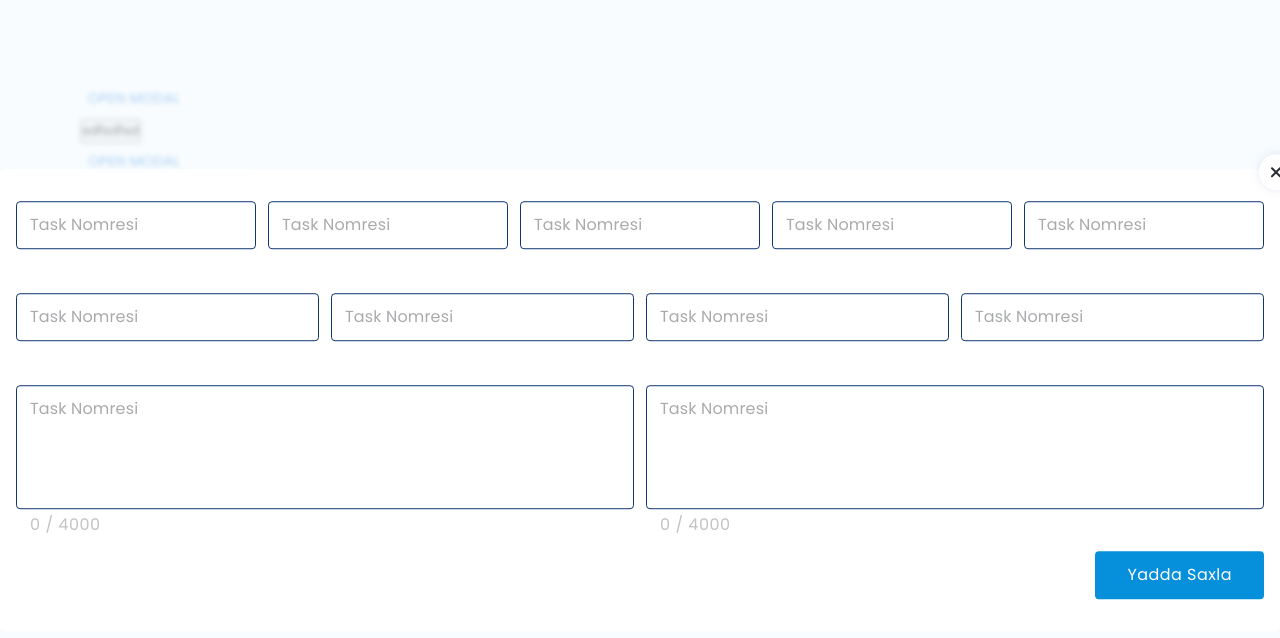
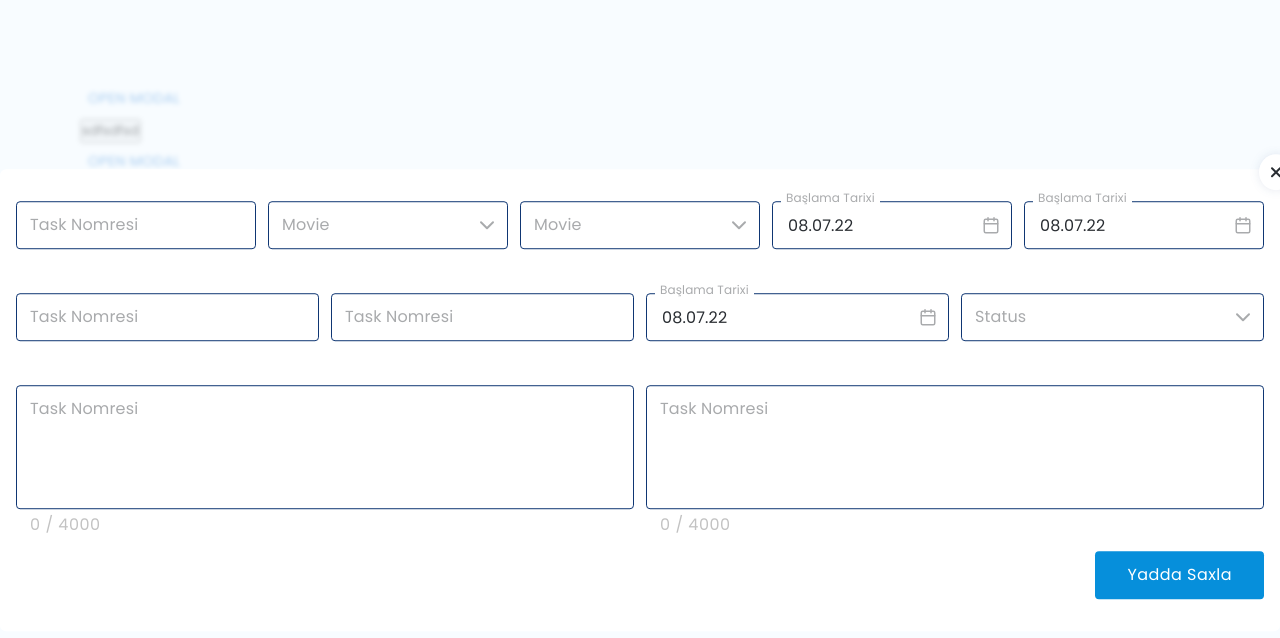
Before and after one commit to Asifdvp/Proejct-ITS, a React (Create React App) app: page / in a window 1280 px wide. Both pictures are taken after a click on the button "sdfsdfsd". Shown: the top 638 px of the page. Built offline with nearby package versions, Linux system fonts and the light colour scheme.

Commit message:
CreateModal

```diff
--- a/src/Components/Inputs/TextInput.tsx
+++ b/src/Components/Inputs/TextInput.tsx
@@ -9,6 +9,11 @@ const TextInput: React.FC<ITextInput> = ({
 }) => {
   return (
     <TextField
+    autoComplete="false"
+    inputProps={{
+      autocomplete: 'off',
+
+    }}
       fullWidth
       defaultValue= {disAble ? "Hello World" : null }
       placeholder={placeholder}
--- a/src/Components/Modals/CreatePlan/CreatePlan.tsx
+++ b/src/Components/Modals/CreatePlan/CreatePlan.tsx
@@ -25,17 +25,17 @@ const CreatePlan = () => {
 <TextInput placeholder={'1,2'} label={'Task Nomresi'} disAble={false}/>
 </Grid>
 <Grid item xs={2.4}>
-<TextInput placeholder={'1,2'} label={'Task Nomresi'} disAble={false}/>
+<SelectInput/>
+
 </Grid>
 <Grid item xs={2.4}>
-<TextInput placeholder={'1,2'} label={'Task Nomresi'} disAble={false}/>
+<SelectInput/>
 </Grid>
 <Grid item xs={2.4}>
-<TextInput placeholder={'1,2'} label={'Task Nomresi'} disAble={false}/>
+<DateInput/>
 </Grid>
 <Grid item xs={2.4}>
-<TextInput placeholder={'1,2'} label={'Task Nomresi'} disAble={false}/>
-</Grid>
+<DateInput/></Grid>
 
 
 
@@ -48,10 +48,10 @@ const CreatePlan = () => {
 <TextInput placeholder={'1,2'} label={'Task Nomresi'} disAble={false}/>
 </Grid>
 <Grid item xs={3}>
-<TextInput placeholder={'1,2'} label={'Task Nomresi'} disAble={false}/>
+<DateInput/>
 </Grid>
 <Grid item xs={3}>
-<TextInput placeholder={'1,2'} label={'Task Nomresi'} disAble={false}/>
+<StatusInput/>
 </Grid>
 
 
```
